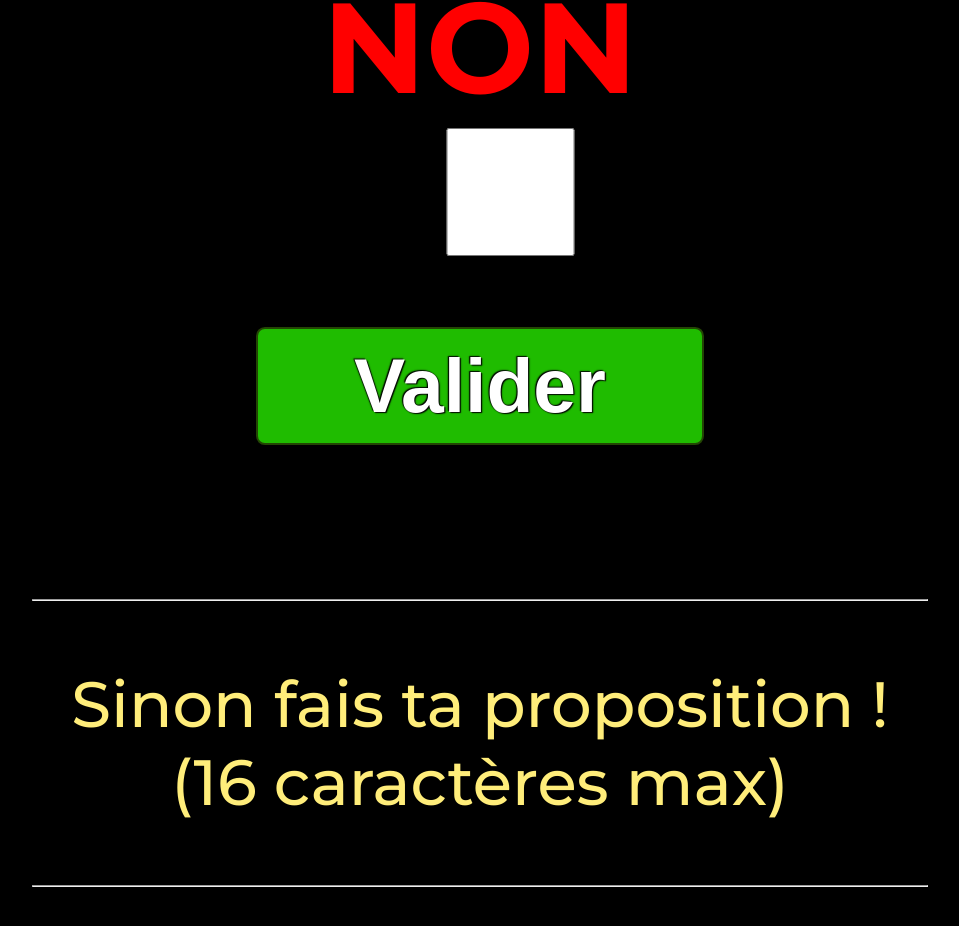
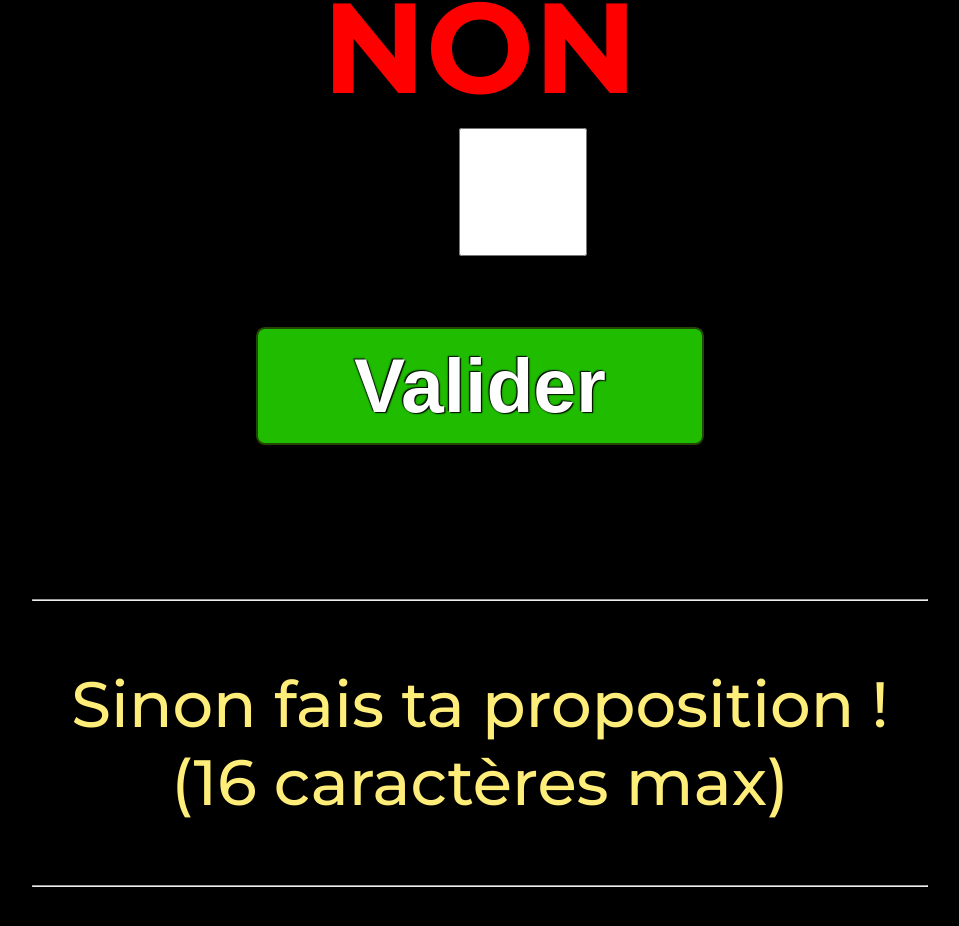
Before and after one commit to lutinmaviou/gc-clans-name-vote, a Next.js app: page / in a window 1280 px wide. Shown: the part 879-1805 px from the top of the page, without its empty margins (160-1119 px from the left). Built offline with nearby package versions, Linux system fonts and the light colour scheme; no server answers; the database is empty; a web font is replaced by a local one.

Commit message:
style: change style of checkbox

```diff
--- a/src/components/HomePage.css
+++ b/src/components/HomePage.css
@@ -56,7 +56,7 @@
 #no{
   width: 50%;
   height: 10vw;
-  margin-left: 5vw;
+  margin-left: 7vw;
 }
 
 #no:hover {
```
